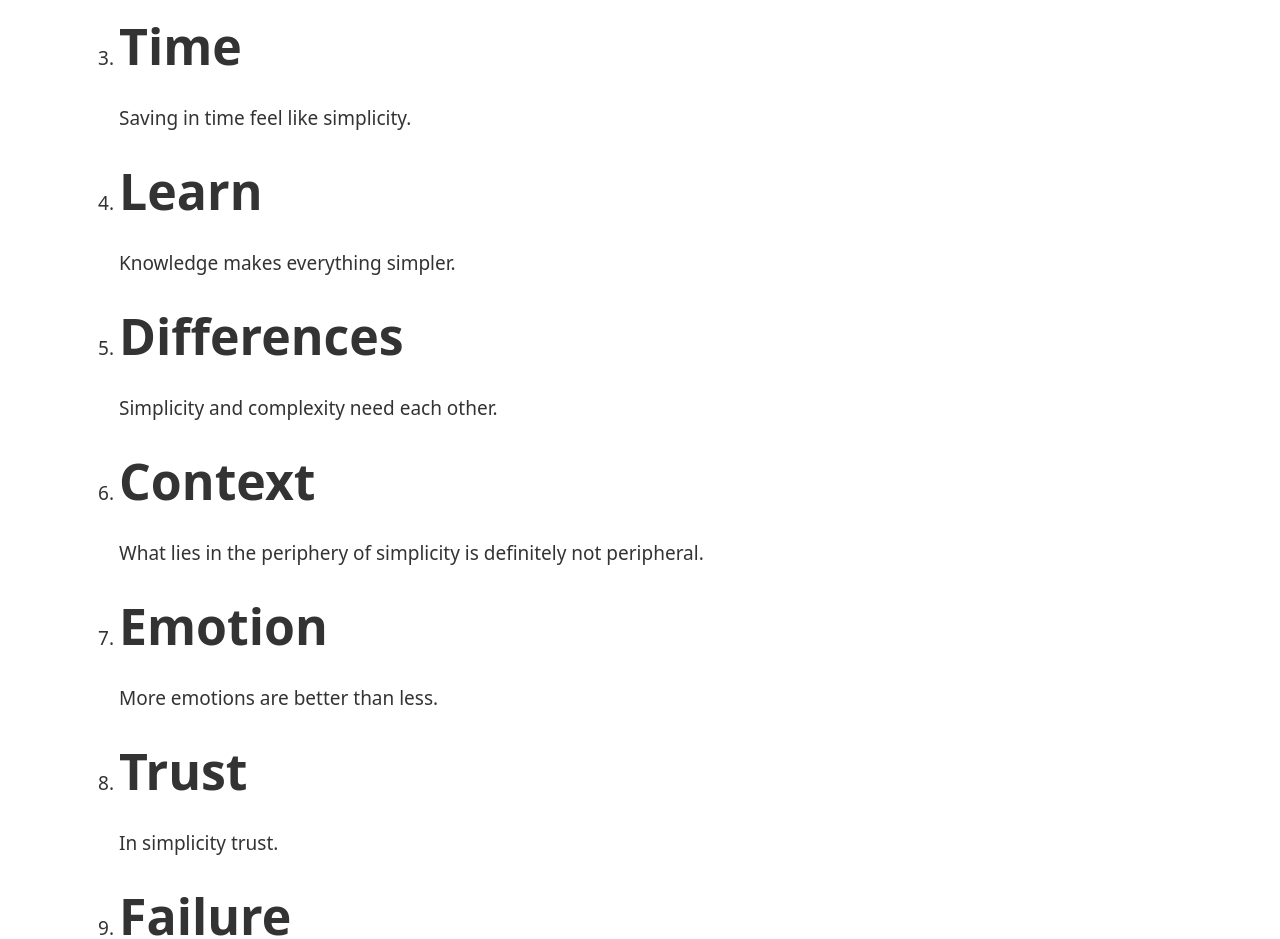
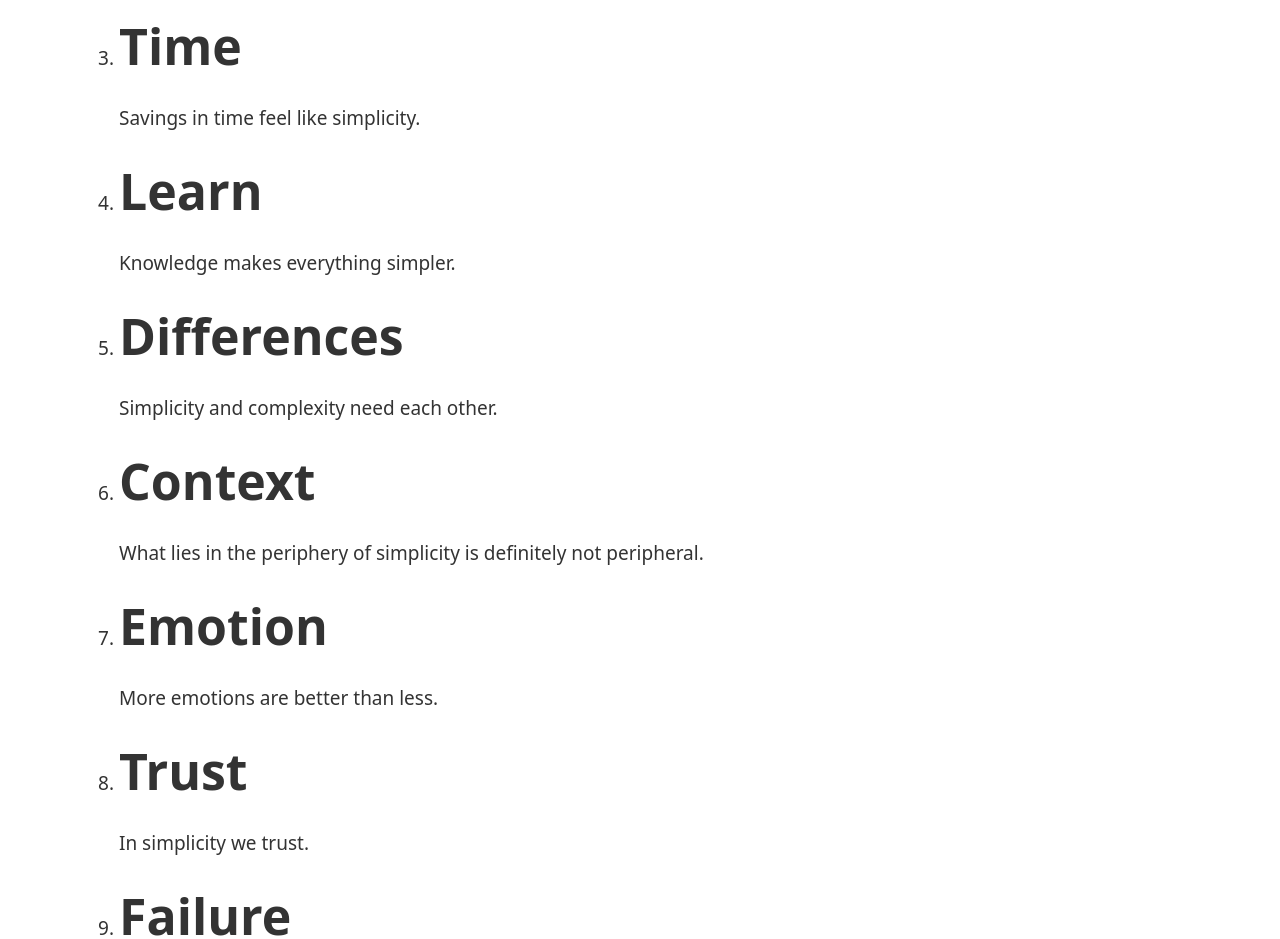
Before and after one commit to benbrignell/principles.design, a Jekyll site: the page built from _examples/laws-of-simplicity.md, in a window 1280 px wide and 1400 px high, scrolled down 562 px. Shown: the part 155-1094 px from the top of the window. Built offline with Jekyll 4.4.1, drawn with Linux system fonts in a browser that asks for light colours; comment, search, counter and statistics services are not loaded.

Commit message:
Just fixing some details according to the source
source: http://lawsofsimplicity.com/

```diff
--- a/_examples/laws-of-simplicity.md
+++ b/_examples/laws-of-simplicity.md
@@ -6,11 +6,12 @@ link: http://lawsofsimplicity.com/
 principles:
 - principle: Reduce
   summary: The simplest way to achieve simplicity is through thoughtful reduction.
+
 - principle: Organize
   summary: Organization makes a system of many appear fewer.
 
 - principle: Time
-  summary: Saving in time feel like simplicity.
+  summary: Savings in time feel like simplicity.
 
 - principle: Learn
   summary: Knowledge makes everything simpler.
@@ -25,7 +26,7 @@ principles:
   summary: More emotions are better than less.
 
 - principle: Trust
-  summary: In simplicity trust.
+  summary: In simplicity we trust.
 
 - principle: Failure
   summary: Some things can never be made simple.
```
